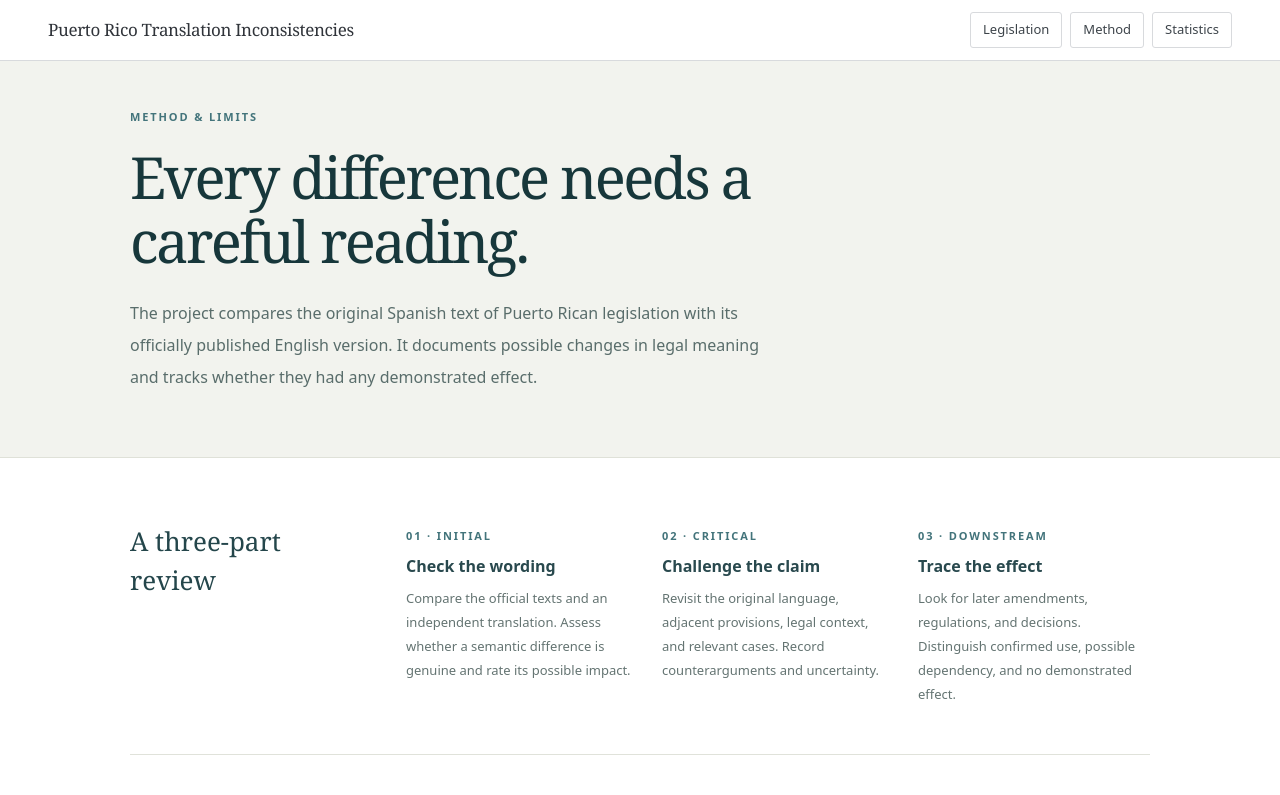
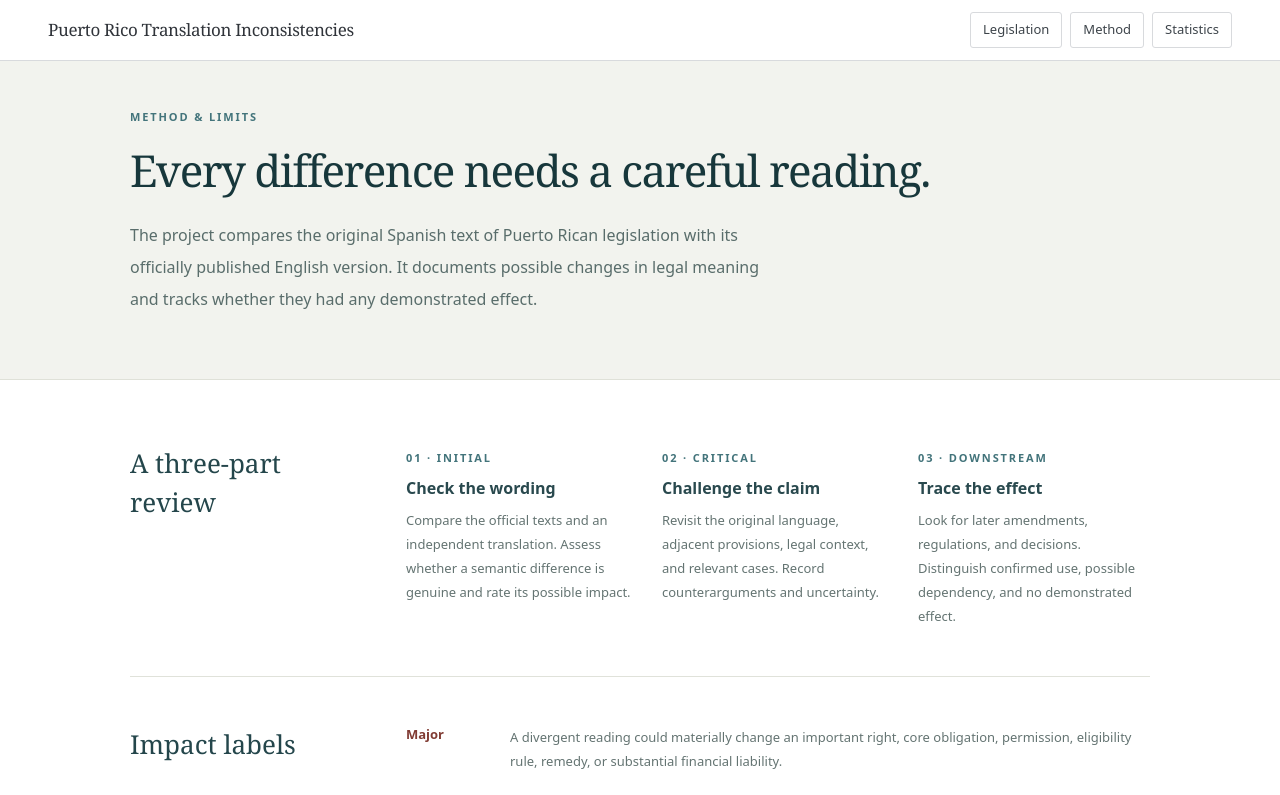
Before and after one commit to ae-oss/puerto-rico-translation-inconsistencies, a Next.js app: page /method in a window 1280 px wide. Shown: the top 795 px of the page. Built offline with nearby package versions, Linux system fonts and the light colour scheme.

Commit message:
Reduce title heading sizes

```diff
--- a/src/app/method/page.tsx
+++ b/src/app/method/page.tsx
@@ -4,7 +4,7 @@ export const metadata = { title: "Method and limits" };
 
 export default function MethodPage() {
   return <>
-    <section className="border-b border-[#dfe1d8] bg-[#f2f3ee]"><div className="mx-auto max-w-[1100px] px-5 pb-12 pt-12 sm:px-10 sm:pb-16"><p className="eyebrow mb-5">Method &amp; limits</p><h1 className="max-w-[800px] font-serif text-[44px] leading-[1.1] tracking-[-.045em] text-[#17373b] sm:text-[58px]">Every difference needs a careful reading.</h1><p className="mt-6 max-w-[72ch] text-[16px] leading-8 text-[#596d6b]">The project compares the original Spanish text of Puerto Rican legislation with its officially published English version. It documents possible changes in legal meaning and tracks whether they had any demonstrated effect.</p></div></section>
+    <section className="border-b border-[#dfe1d8] bg-[#f2f3ee]"><div className="mx-auto max-w-[1100px] px-5 pb-12 pt-12 sm:px-10 sm:pb-16"><p className="eyebrow mb-5">Method &amp; limits</p><h1 className="max-w-[800px] font-serif text-[34px] leading-[1.14] tracking-[-.035em] text-[#17373b] sm:text-[44px]">Every difference needs a careful reading.</h1><p className="mt-6 max-w-[72ch] text-[16px] leading-8 text-[#596d6b]">The project compares the original Spanish text of Puerto Rican legislation with its officially published English version. It documents possible changes in legal meaning and tracks whether they had any demonstrated effect.</p></div></section>
     <div className="mx-auto max-w-[1100px] px-5 py-12 sm:px-10 sm:py-16">
       <div className="grid gap-9 border-b border-[#e0e2da] pb-12 md:grid-cols-[240px_minmax(0,1fr)]"><h2 className="font-serif text-[26px] text-[#24464b]">A three-part review</h2><div className="grid gap-6 sm:grid-cols-3"><div><span className="eyebrow">01 · Initial</span><h3 className="mt-2 font-semibold text-[#29494e]">Check the wording</h3><p className="mt-2 text-[13px] leading-6 text-[#647472]">Compare the official texts and an independent translation. Assess whether a semantic difference is genuine and rate its possible impact.</p></div><div><span className="eyebrow">02 · Critical</span><h3 className="mt-2 font-semibold text-[#29494e]">Challenge the claim</h3><p className="mt-2 text-[13px] leading-6 text-[#647472]">Revisit the original language, adjacent provisions, legal context, and relevant cases. Record counterarguments and uncertainty.</p></div><div><span className="eyebrow">03 · Downstream</span><h3 className="mt-2 font-semibold text-[#29494e]">Trace the effect</h3><p className="mt-2 text-[13px] leading-6 text-[#647472]">Look for later amendments, regulations, and decisions. Distinguish confirmed use, possible dependency, and no demonstrated effect.</p></div></div></div>
       <div className="grid gap-9 border-b border-[#e0e2da] py-12 md:grid-cols-[240px_minmax(0,1fr)]"><h2 className="font-serif text-[26px] text-[#24464b]">Impact labels</h2><div className="space-y-5"><div className="grid gap-1 sm:grid-cols-[100px_minmax(0,1fr)]"><strong className="text-[13px] text-[#813c34]">Major</strong><p className="text-[13px] leading-6 text-[#647472]">A divergent reading could materially change an important right, core obligation, permission, eligibility rule, remedy, or substantial financial liability.</p></div><div className="grid gap-1 sm:grid-cols-[100px_minmax(0,1fr)]"><strong className="text-[13px] text-[#806a34]">Limited</strong><p className="text-[13px] leading-6 text-[#647472]">A narrower or supplementary requirement could change without materially altering the law’s central function.</p></div><div className="grid gap-1 sm:grid-cols-[100px_minmax(0,1fr)]"><strong className="text-[13px] text-[#66716c]">Unrated</strong><p className="text-[13px] leading-6 text-[#647472]">The possible effect awaits assessment. Labels describe potential impact if a divergent reading were adopted; they do not assert that it was.</p></div></div></div>
```
